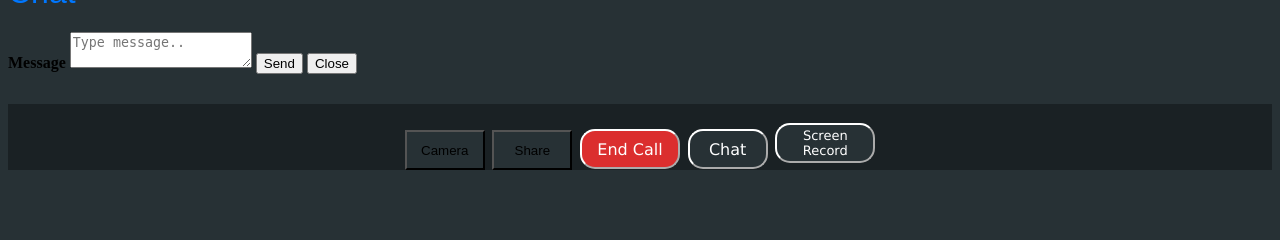
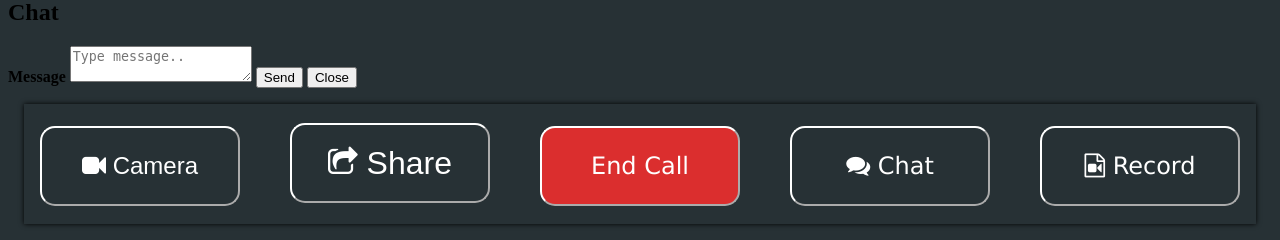
Before and after one commit to lzaragoza277/HandyCam, a Flask app: page / in a window 1280 px wide. Shown: the part 646-886 px from the top of the page. Before the commit the page ends 816 px from the top, so only its background shows below. Run offline with Flask 3, Linux system fonts and the light colour scheme.

Commit message:
CSS added to Buttons, Icon added to Header

```diff
--- a/Templates/ProjectWebsite.html
+++ b/Templates/ProjectWebsite.html
@@ -1,8 +1,24 @@
 <!DOCTYPE html>
 <html>
+
+<link rel="stylesheet" href="https://cdnjs.cloudflare.com/ajax/libs/font-awesome/4.7.0/css/font-awesome.min.css">
+
 <style>
     html {
         background-color: rgb(39, 49, 53);
+    }
+
+    .HeadTitle i {
+        color: rgb(0, 119, 255);
+        font-size: xx-large;
+        margin-right: 10px;
+    }
+
+    .HeadTitle h1,
+    .HeadTitle i {
+        display: inline-block;
+        vertical-align: middle;
+        text-align: right;
     }
 
     h1 {
@@ -11,26 +27,44 @@
         font-weight: normal;
     }
 
-    .botnav {
-        background-color: rgb(26, 33, 36);
-        border: white;
-        font-family: Verdana, Geneva, Tahoma, sans-serif;
-        font-size: x-large;
-        font-weight: 400;
-        margin-top: 30px;
-        text-align: center;
+    .buttons {
+        text-align: justify;
+    }
+
+    .buttons:after {
+        content: '';
+        display: inline-block;
+        width: 99.5%;
+        /* generates an extra transparent line */
+    }
+
+    /* makeup*/
+    .buttons {
+        min-width: 45em;
+        padding: 1.2em 1em 0;
+        box-shadow: 0 0 5px;
+        margin: 1em;
+        border-top: 0.25em;
     }
 
     .camera-button {
         background-color: rgb(39, 49, 53);
-        height: 40px;
-        width: 80px;
+        border-color: white;
+        border-radius: 15px;
+        color: white;
+        font-size: x-large;
+        height: 80px;
+        width: 200px;
     }
 
     .share-button {
         background-color: rgb(39, 49, 53);
-        height: 40px;
-        width: 80px;
+        border-color: white;
+        border-radius: 15px;
+        color: white;
+        font-size: xx-large;
+        height: 80px;
+        width: 200px;
     }
 
     .end-button {
@@ -39,10 +73,9 @@
         border-color: white;
         color: white;
         font-family: Verdana, Geneva, Tahoma, sans-serif;
-        font-size: medium;
-        margin-top: 25px;
-        height: 40px;
-        width: 100px;
+        font-size: x-large;
+        height: 80px;
+        width: 200px;
     }
 
     .open-button {
@@ -51,10 +84,9 @@
         border-color: white;
         color: white;
         font-family: Verdana, Geneva, Tahoma, sans-serif;
-        font-size: medium;
-        margin-top: 25px;
-        height: 40px;
-        width: 80px;
+        font-size: x-large;
+        height: 80px;
+        width: 200px;
     }
 
     .record-button {
@@ -63,18 +95,20 @@
         border-color: white;
         color: white;
         font-family: Verdana, Geneva, Tahoma, sans-serif;
-        font-size: small;
-        height: 40px;
-        width: 100px;
+        font-size: x-large;
+        height: 80px;
+        width: 200px;
     }
 </style>
 
 <title>Handy Cam Project</title>
 
 <body>
-    <h1>
-        HandyCam
-    </h1>
+
+    <div class="HeadTitle">
+        <i class="fa fa-american-sign-language-interpreting"></i>
+        <h1>HandyCam</h1>
+    </div>
 
     <div class="container">
         <div class="row">
@@ -87,7 +121,7 @@
 
     <div class="chat-popup" id="myForm">
         <form action="/action_page.php" class="form-container">
-            <h1>Chat</h1>
+            <h2>Chat</h2>
 
             <label for="msg"><b>Message</b></label>
             <textarea placeholder="Type message.." name="msg" required></textarea>
@@ -107,12 +141,12 @@
         }
     </script>
 
-    <div class="botnav">
-        <button class="camera-button">Camera</button>
-        <button class="share-button">Share</button>
+    <div class="buttons">
+        <button class="camera-button"><i class="fa fa-video-camera"></i> Camera</button>
+        <button class="share-button"><i class="fa fa-share-square-o"></i> Share</button>
         <button class="end-button">End Call</button>
-        <button class="open-button" onclick="openForm()">Chat</button>
-        <button class="record-button">Screen Record</button>
+        <button class="open-button" onclick="openForm()"><i class="fa fa-comments"></i> Chat</button>
+        <button class="record-button"><i class="fa fa-file-video-o"></i> Record</button>
     </div>
 </body>
 
```
